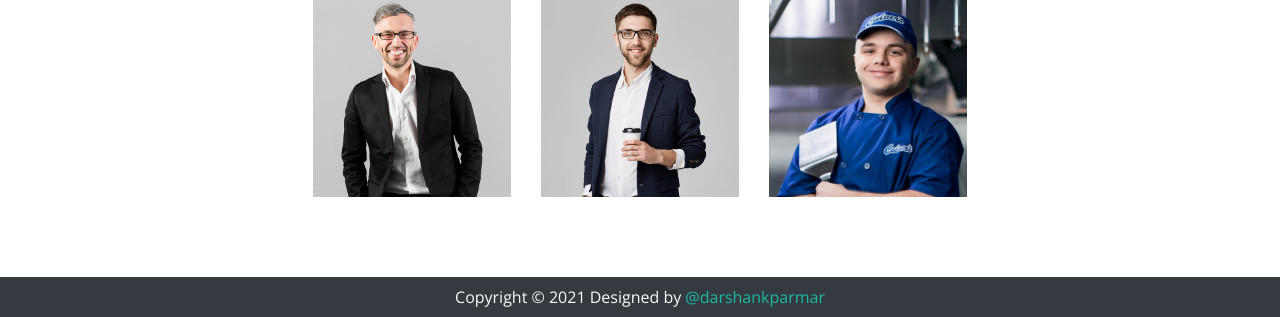
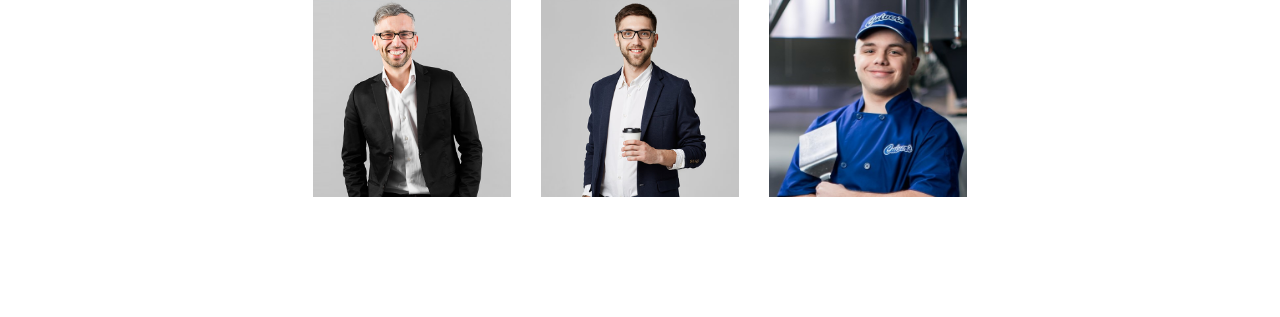
Before and after one commit to mudjakils/ordering-it66, a PHP site: page /OnlinePizzaDelivery/about.php in a window 1280 px wide. Shown: the part 1731-2048 px from the top of the page. After the commit the page ends 1928 px from the top, so only its background shows below. Run offline with PHP 8.4, Linux system fonts and the light colour scheme; data comes from the database, SQL or seed files in the repository; both versions use the stored data as it was after the commit; data that the repository does not hold is empty; some libraries are stand-ins or nearby versions.

Commit message:
added changes

```diff
--- a/OnlinePizzaDelivery-main/OnlinePizzaDelivery/about.php
+++ b/OnlinePizzaDelivery-main/OnlinePizzaDelivery/about.php
@@ -201,9 +201,7 @@
                   <h4>Darshan Parmar</h4>
                 </div>
                 <div class="social">
-                  <a href="https://twitter.com/darshankparmar" target="_blank"><i class="icofont-twitter"></i></a>
-                  <a href="https://github.com/darshankparmar" target="_blank"><i class="fab fa-github"></i></a>
-                  <a href="https://www.linkedin.com/in/darshankparmar/" target="_blank"><i class="icofont-linkedin" target="_blank"></i></a>
+                  <a href="https://github.com/mudjakils" target="_blank"><i class="fab fa-github"></i></a>
                 </div>
               </div>
             </div>
--- a/OnlinePizzaDelivery-main/OnlinePizzaDelivery/contact.php
+++ b/OnlinePizzaDelivery-main/OnlinePizzaDelivery/contact.php
@@ -151,7 +151,6 @@
                           $passRow=mysqli_fetch_assoc($passResult);
                           $email = $passRow['email'];
                           $phone = $passRow['phone'];
-
                       ?>
                       <form action="partials/_manageContactUs.php" method="POST">
                         <div class="row">
@@ -216,7 +215,7 @@
                     $contact1 = $row['contact1'];
                     $contact2 = $row['contact2'];
 
-                    echo '<div class="col-lg-4 bg-image" style="background-image:url(img/contact.jpg)">
+                    echo '<div class="col-lg-4 bg-image" style="background-image:url(img/pizza.jpg;)">
                           <div class="detail-box p-4">
                             <h5 class="text-white font-weight-light mb-3">ADDRESS</h5>
                             <p class="text-white op-7">' .$address. '</p>
--- a/OnlinePizzaDelivery-main/OnlinePizzaDelivery/partials/_footer.php
+++ b/OnlinePizzaDelivery-main/OnlinePizzaDelivery/partials/_footer.php
@@ -1,3 +1 @@
 <div class="footer container-fluid bg-dark text-light">
-    <p class="text-center py-2 mb-0">Copyright © 2021 Designed by <a href="https://github.com/darshankparmar" target="_blank" rel="noopener noreferrer">@darshankparmar</a></p>
-</div>
```
Also changed, not shown: OnlinePizzaDelivery-main/OnlinePizzaDelivery/opd.sql (+5 -5 lines), OnlinePizzaDelivery-main/OnlinePizzaDelivery/img/pizza.jpg (added), OnlinePizzaDelivery-main/OnlinePizzaDelivery/img/regie.png (added), OnlinePizzaDelivery-main/README.md (deleted).
